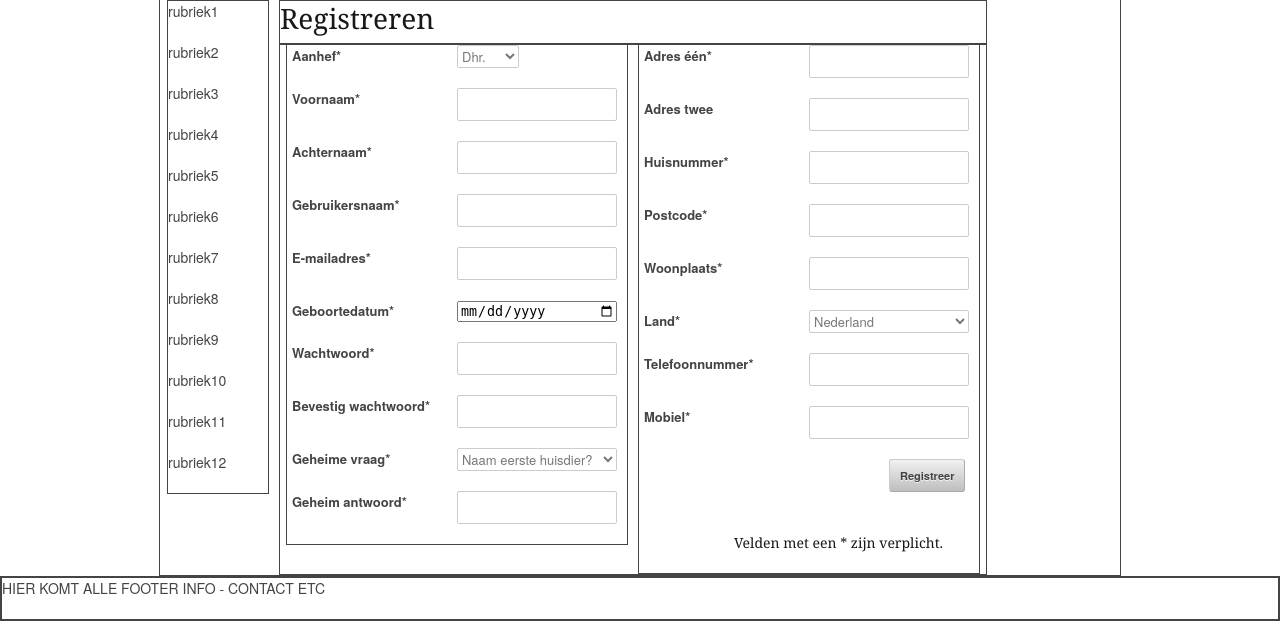
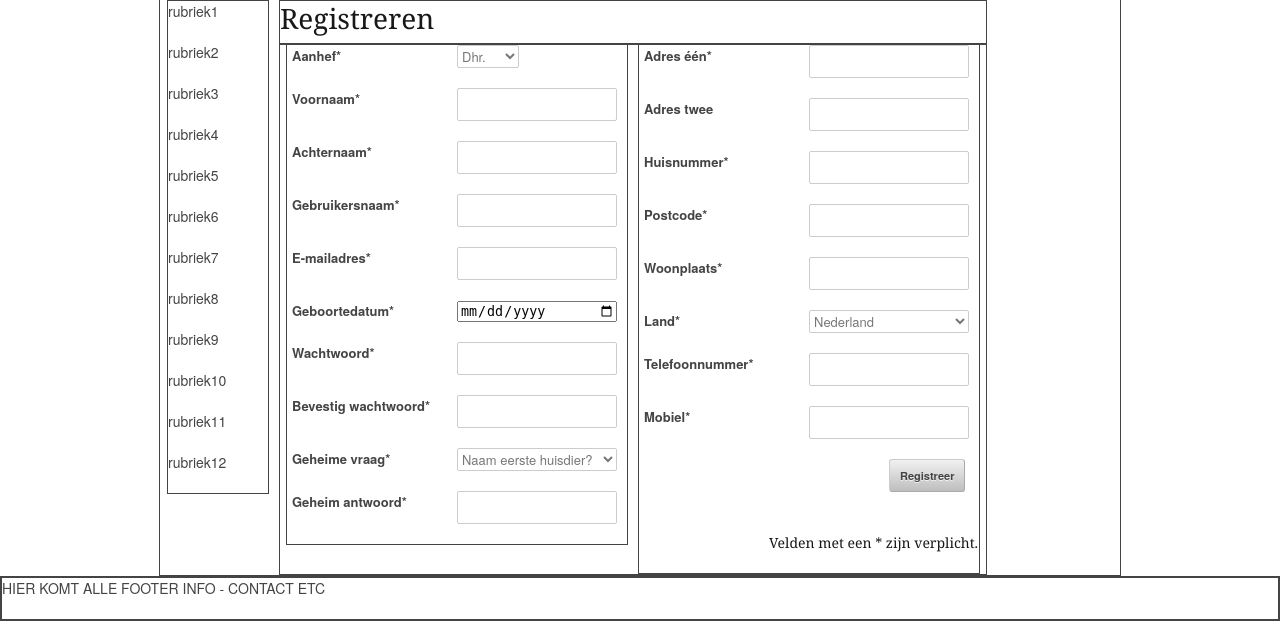
Before and after one commit to jordy-bollen/eenmaal-andermaal, a PHP site: page /registratie.php in a window 1280 px wide. Shown: the part 242-863 px from the top of the page. Run offline with PHP 8.4, Linux system fonts and the light colour scheme.

Commit message:
registratiepagina

```diff
--- a/html/stylesheets/style.css
+++ b/html/stylesheets/style.css
@@ -30,7 +30,7 @@ img, img.scale-with-grid { outline: 0; max-width: 100%; height: auto; }
 }
 
 .veldenmet {
-	margin-left: 95px;
+	margin-left: 130px;
 }
   /*Contact*/
 
```
